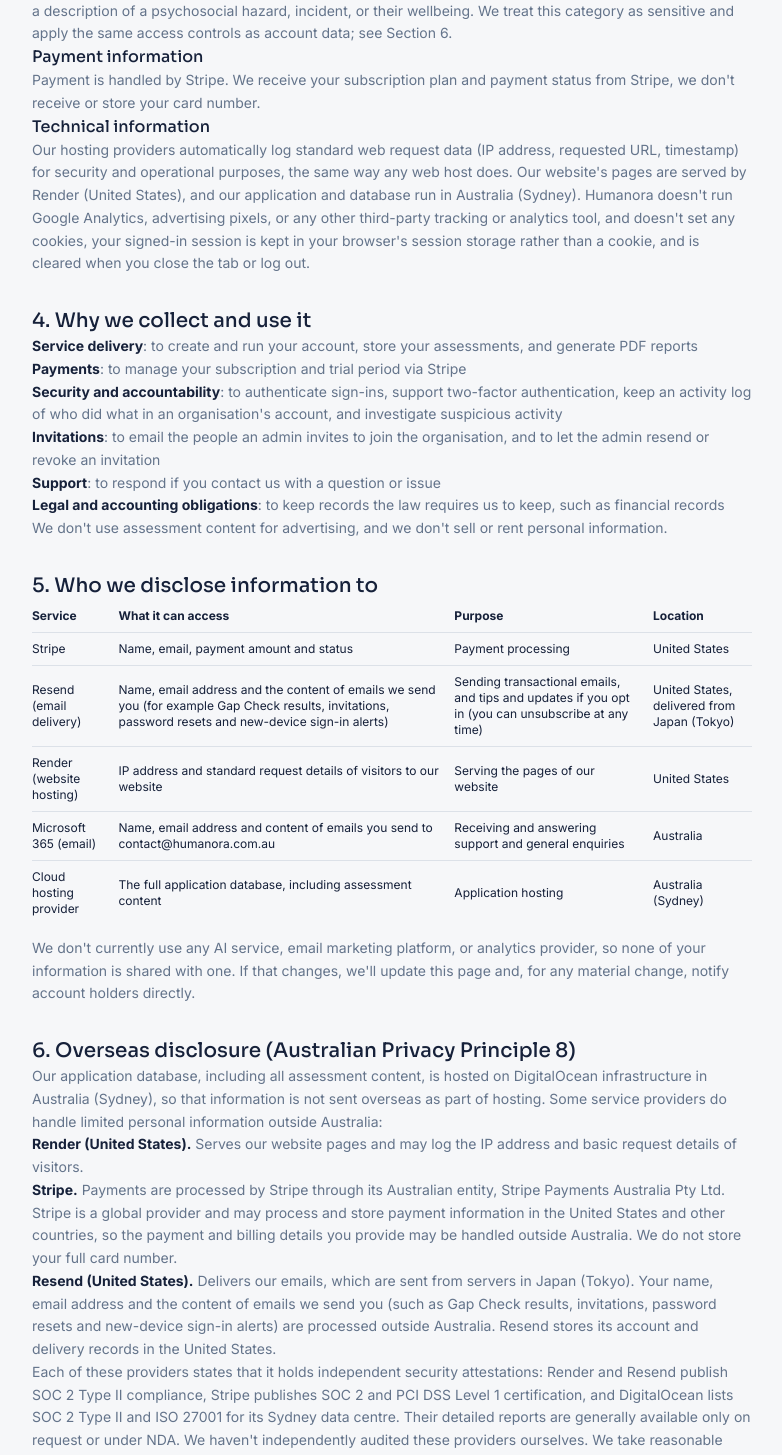
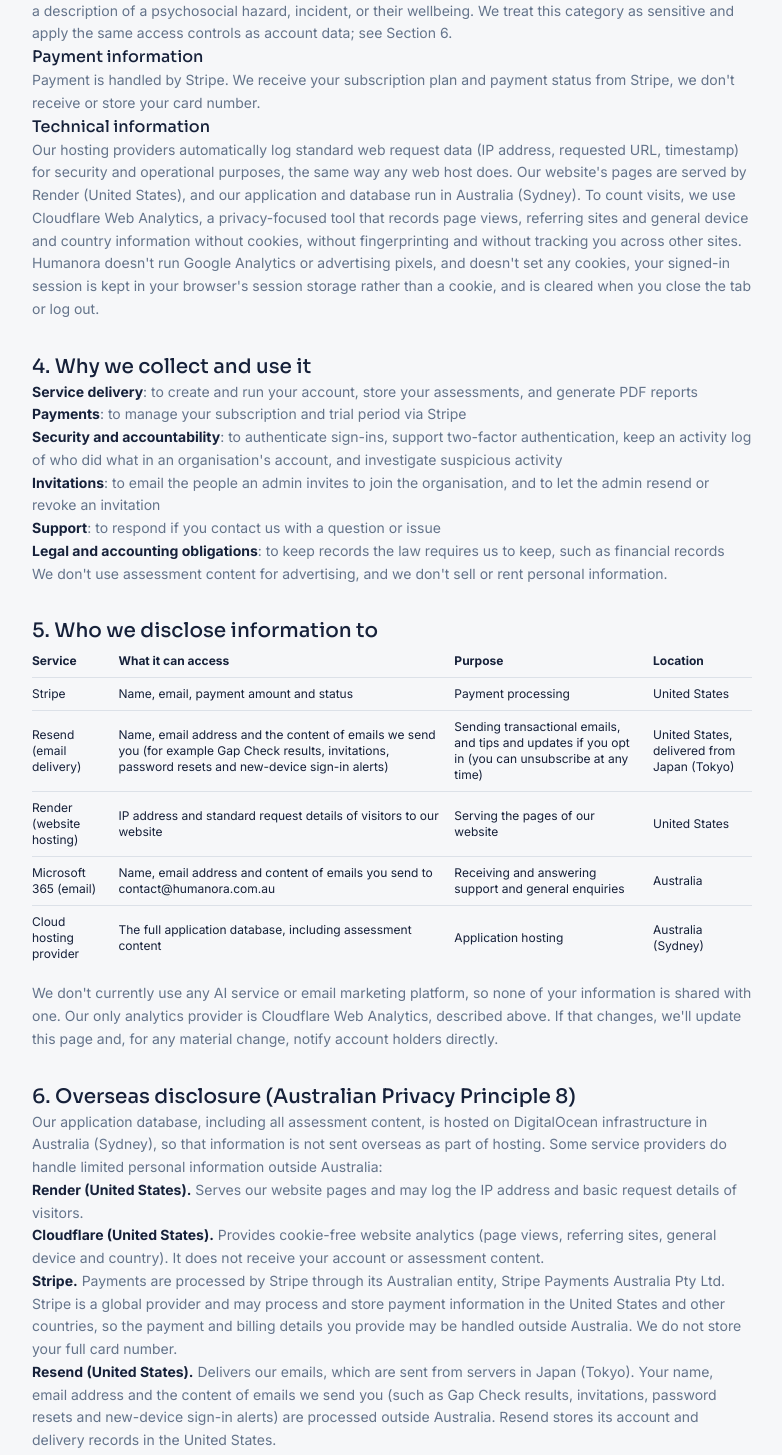
Before and after one commit to sventer667/psychsafe-web, a React (Vite) app in the folder client/: page /privacy in a window 1280 px wide. Shown: the part 1185-2640 px from the top of the page, without its empty margins (248-1030 px from the left). Built offline with nearby package versions, Linux system fonts and the light colour scheme; no server answers.

Commit message:
Disclose Cloudflare Web Analytics in Privacy page

```diff
--- a/client/src/pages/Privacy.tsx
+++ b/client/src/pages/Privacy.tsx
@@ -63,9 +63,10 @@ export function Privacy() {
         <h3>Technical information</h3>
         <p>
           Our hosting providers automatically log standard web request data (IP address, requested URL,
-          timestamp) for security and operational purposes, the same way any web host does. Our website's pages are served by Render (United States), and our application and database run in Australia (Sydney). Humanora doesn't run
-          Google Analytics, advertising pixels, or any other third-party tracking or analytics tool, and doesn't set
-          any cookies, your signed-in session is kept in your browser's session storage rather than a cookie, and is
+          timestamp) for security and operational purposes, the same way any web host does. Our website's pages are served by Render (United States), and our application and database run in Australia (Sydney). To count visits, we use Cloudflare
+          Web Analytics, a privacy-focused tool that records page views, referring sites and general device and
+          country information without cookies, without fingerprinting and without tracking you across other sites.
+          Humanora doesn't run Google Analytics or advertising pixels, and doesn't set any cookies, your signed-in session is kept in your browser's session storage rather than a cookie, and is
           cleared when you close the tab or log out.
         </p>
       </section>
@@ -128,8 +129,8 @@ export function Privacy() {
           </tbody>
         </table>
         <p className="mt-3">
-          We don't currently use any AI service, email marketing platform, or analytics provider, so none of your
-          information is shared with one. If that changes, we'll update this page and, for any material change,
+          We don't currently use any AI service or email marketing platform, so none of your
+          information is shared with one. Our only analytics provider is Cloudflare Web Analytics, described above. If that changes, we'll update this page and, for any material change,
           notify account holders directly.
         </p>
       </section>
@@ -145,6 +146,10 @@ export function Privacy() {
           <li>
             <strong>Render (United States).</strong> Serves our website pages and may log the IP address and basic
             request details of visitors.
+          </li>
+          <li>
+            <strong>Cloudflare (United States).</strong> Provides cookie-free website analytics (page views,
+            referring sites, general device and country). It does not receive your account or assessment content.
           </li>
           <li>
             <strong>Stripe.</strong> Payments are processed by Stripe through its Australian entity, Stripe Payments
```
